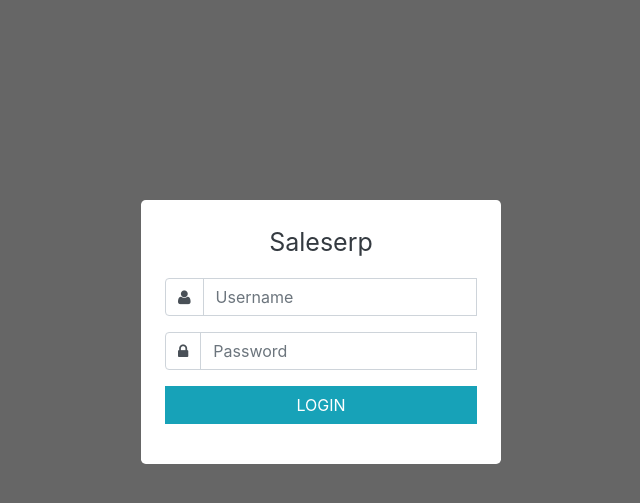
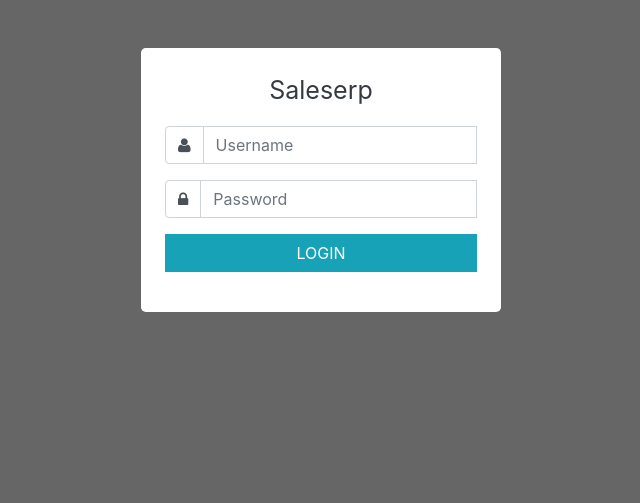
Before and after one commit to swtsanjay/SanjaySalesErp, a CodeIgniter app: the page made by application/views/login_page.php in a window 1280 px wide. Shown: the top 503 px of the page, without its empty margins (319-959 px from the left). Run offline with CodeIgniter, Linux system fonts and the light colour scheme; data that the repository does not hold is empty.

Commit message:
no message

```diff
--- a/application/views/login_page.php
+++ b/application/views/login_page.php
@@ -11,7 +11,7 @@
 <body class="bg">
     <div class="container-fluid p-0">
         <div class="align-content-center d-flex">
-            <div class=" rounded-lg w-360 bg-white p-4 flex-m-a ">
+            <div class=" rounded-lg w-360 bg-white p-4 ml-auto mr-auto mt-5 ">
 
                 <form action="" method="post">
                     <input type="hidden" value="test" name="test">
--- a/application/views/pages/admin_login.php
+++ b/application/views/pages/admin_login.php
@@ -11,7 +11,7 @@
 <body>
     <div class="container-fluid p-0">
         <div class="align-content-center d-flex">
-            <div class=" rounded-lg w-360 bg-white border p-4 ml-auto mr-auto mt-5 border-info">
+            <div class="w-360 bg-white border p-4 ml-auto mr-auto mt-5 border-info rounded-0">
                 <form action="" method="post">
                     <div class="text-center f-s-25 text-dark1 pb-3 text-info">Saleserp Admin Panel</div>
                     <div class="input-group mb-3 ">
--- a/application/views/pages/users.php
+++ b/application/views/pages/users.php
@@ -19,7 +19,7 @@
                 <th style="width: 150px;">Email</th>
                 <th style="width: 150px;">Mobile</th>
                 <th style="width: 100px;">Status</th>
-                <th style="width: 100px;">Created</th>
+                <th style="width: 200px;">Created</th>
                 <th style="width: 85px;"></th>
             </tr>
         </thead>
--- a/assets/css/style.css
+++ b/assets/css/style.css
@@ -5,10 +5,6 @@
 
 .bg-858585 {
     background-color: #858585;
-}
-
-.flex-m-a {
-    margin: 200px auto;
 }
 
 .h-500 {
```
